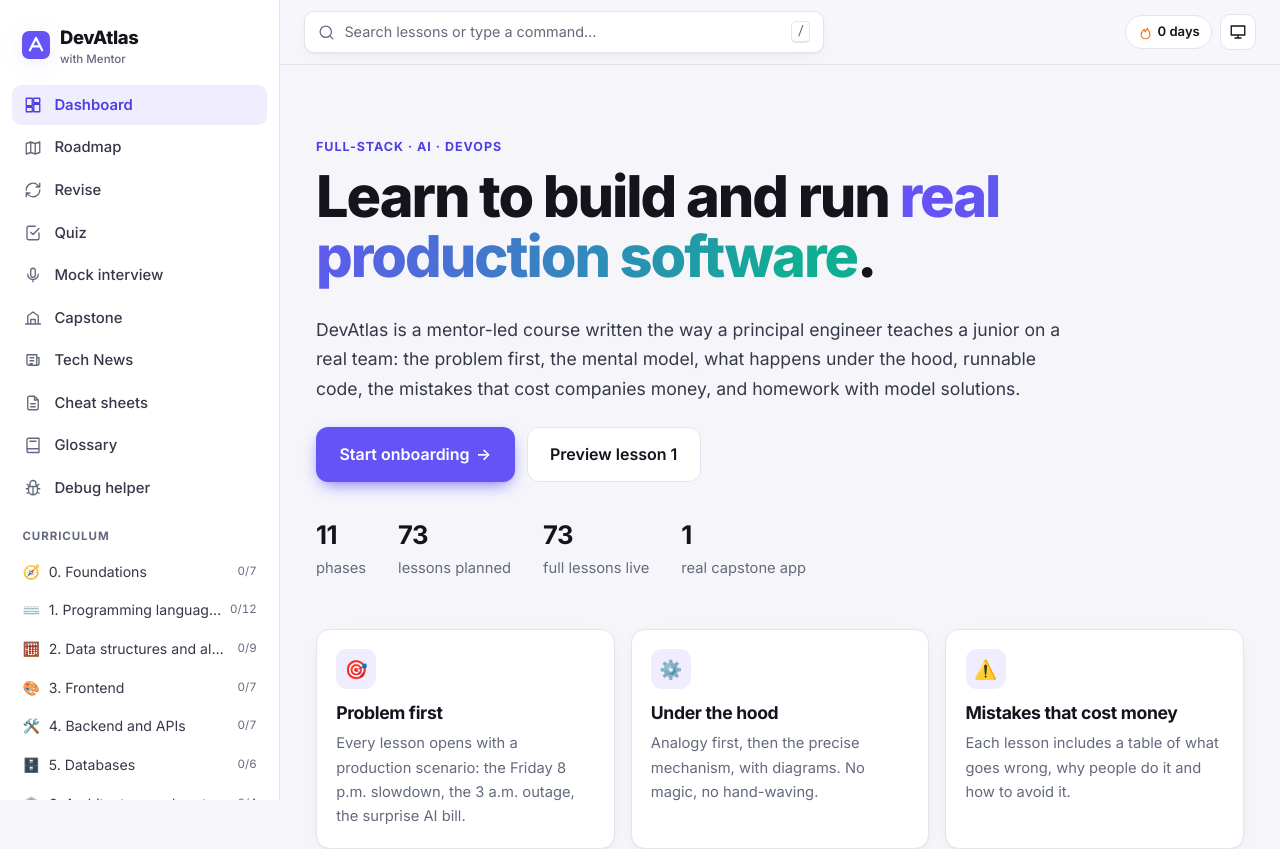
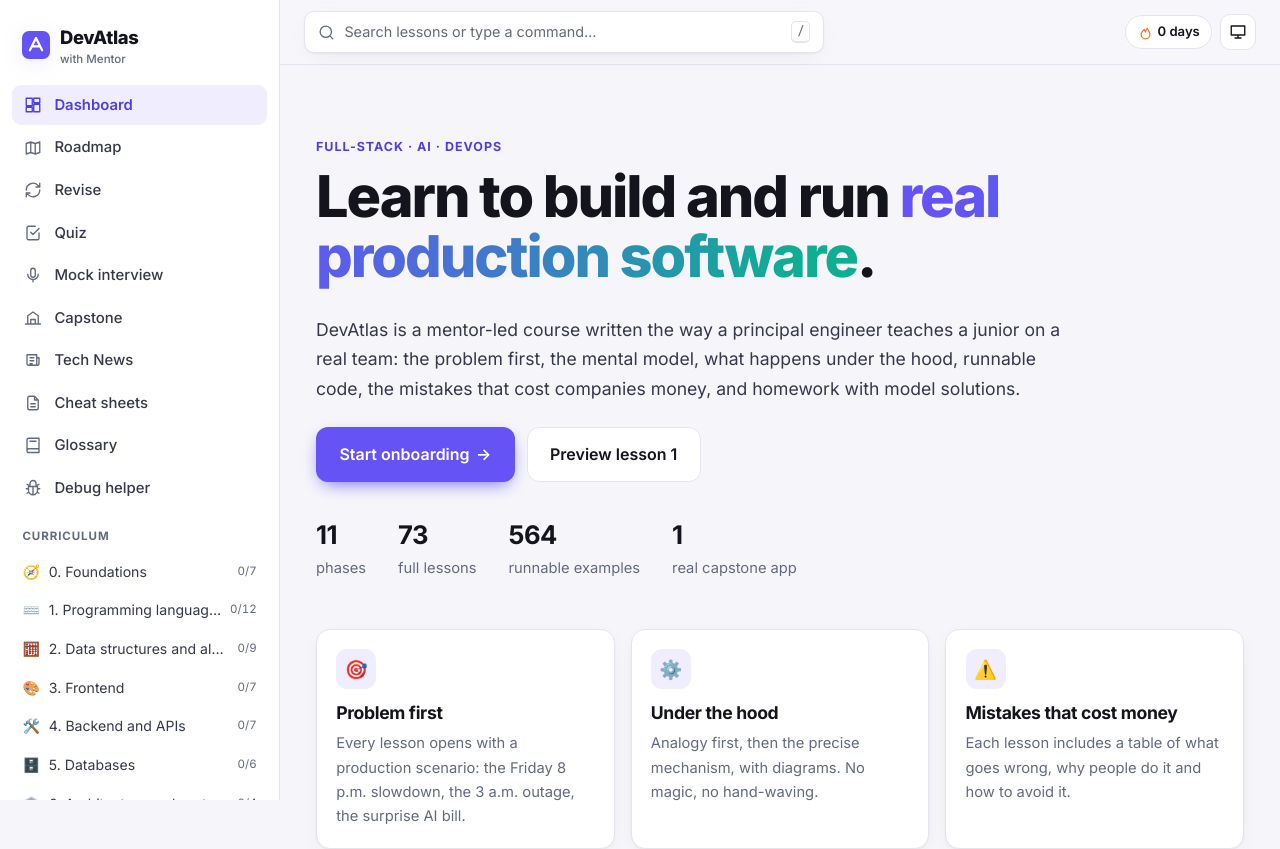
Before and after one commit to Abhishek18071999/Learning, a React (Vite) app: page / in a window 1280 px wide. Shown: the top 849 px of the page. Built offline with nearby package versions, Linux system fonts and the light colour scheme.

Commit message:
Home and README: all 73 lessons are full; show runnable example count
Co-Authored-By: Claude Opus 5.5 <noreply@anthropic.com>
Claude-Session: https://claude.ai/code/session_01VMMzgudtpiohqLehnZM8Uu

```diff
--- a/src/pages/Home.tsx
+++ b/src/pages/Home.tsx
@@ -46,8 +46,8 @@ export function Home() {
       ) : (
         <div className="continue-card done">
           <div>
-            <h2>All available lessons complete 🎉</h2>
-            <p>More lessons are being written. Meanwhile, run a mock interview or push your capstone forward.</p>
+            <h2>Curriculum complete 🎉</h2>
+            <p>You have finished every DevAtlas lesson. Keep skills sharp with Revise and mock interviews, and ship one capstone improvement a week.</p>
           </div>
         </div>
       )}
@@ -146,6 +146,13 @@ export function goalLabel(g: string) {
 
 function Landing() {
   const totalLessons = phases.reduce((n, p) => n + p.modules.reduce((m, mod) => m + mod.lessons.length, 0), 0);
+  const codeSamples = lessons.reduce(
+    (n, l) =>
+      n +
+      l.handsOn.filter((s) => s.code).length +
+      (["basic", "intermediate", "challenge", "capstone"] as const).filter((t) => l.homework[t].solution.code).length,
+    0,
+  );
   return (
     <div className="page landing">
       <section className="hero">
@@ -169,10 +176,10 @@ function Landing() {
             <strong>11</strong> phases
           </div>
           <div>
-            <strong>{totalLessons}</strong> lessons planned
+            <strong>{lessons.length === totalLessons ? totalLessons : `${lessons.length}/${totalLessons}`}</strong> full lessons
           </div>
           <div>
-            <strong>{lessons.length}</strong> full lessons live
+            <strong>{codeSamples}</strong> runnable examples
           </div>
           <div>
             <strong>1</strong> real capstone app
```
Also changed, not shown: 1 other file (tests, documents, lock files or other folders).
